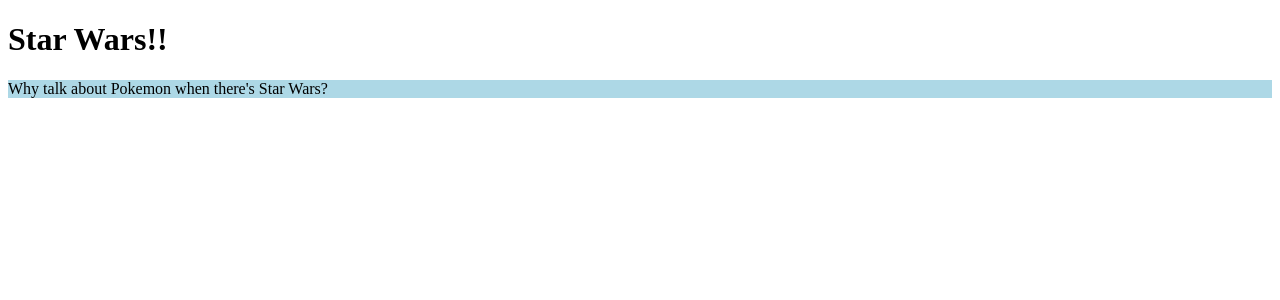
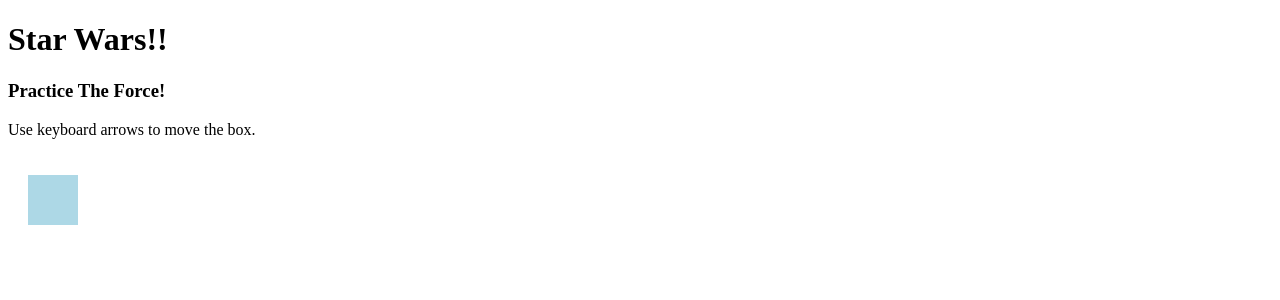
Before and after one commit to erinquig/myblog, a Jekyll site: the page built from pokemon.html, in a window 1280 px wide. Shown: the top 300 px of the page. Built offline with Jekyll 4.4.1, drawn with Linux system fonts in a browser that asks for light colours; nearby versions of some CDN libraries.

Commit message:
started boxman

```diff
--- a/css/erin.css
+++ b/css/erin.css
@@ -1,3 +1,9 @@
-main {
+#boxMan {
+	width: 50px;
+	height: 50px;
 	background-color: lightblue;
+
+	position: relative;
+	left: 20px;
+	top: 20px;
 }
--- a/pokemon.html
+++ b/pokemon.html
@@ -1,5 +1,8 @@
 ---
 layout: erin
 ---
+<h3>Practice The Force!</h3>
 
-	<p>Why talk about Pokemon when there's Star Wars?</p>
+<p>Use keyboard arrows to move the box.</p>
+
+<div id="boxMan"></div>
--- a/scripts/erin.js
+++ b/scripts/erin.js
@@ -1,3 +1,27 @@
 $(function() {
-	console.log("test");
+
+
+	$(document).on('keydown', function(e) {
+		console.log(e.keyCode);
+
+		var boxMan = $('#boxMan');
+
+		if(e.keyCode === 39) {
+
+			var oldPosition = parseInt(boxMan.css('left'));
+
+			var newPosition = oldPosition + 10 + 'px';
+
+			boxMan.css('left', newPosition);
+
+		} else if (e.keyCode === 40) {
+
+		} else if (e.keyCode === 38) {
+
+		} else if (e.keyCode === 37) {
+
+		}
+
+	});
+
 });
```
